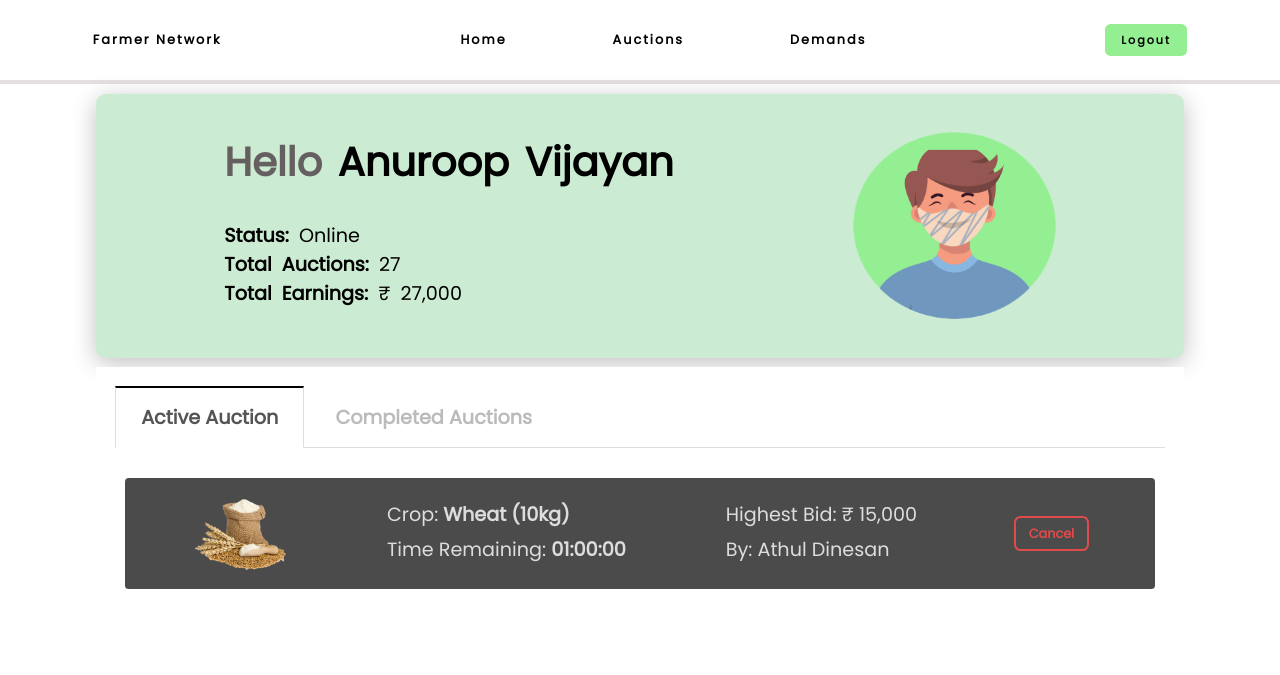
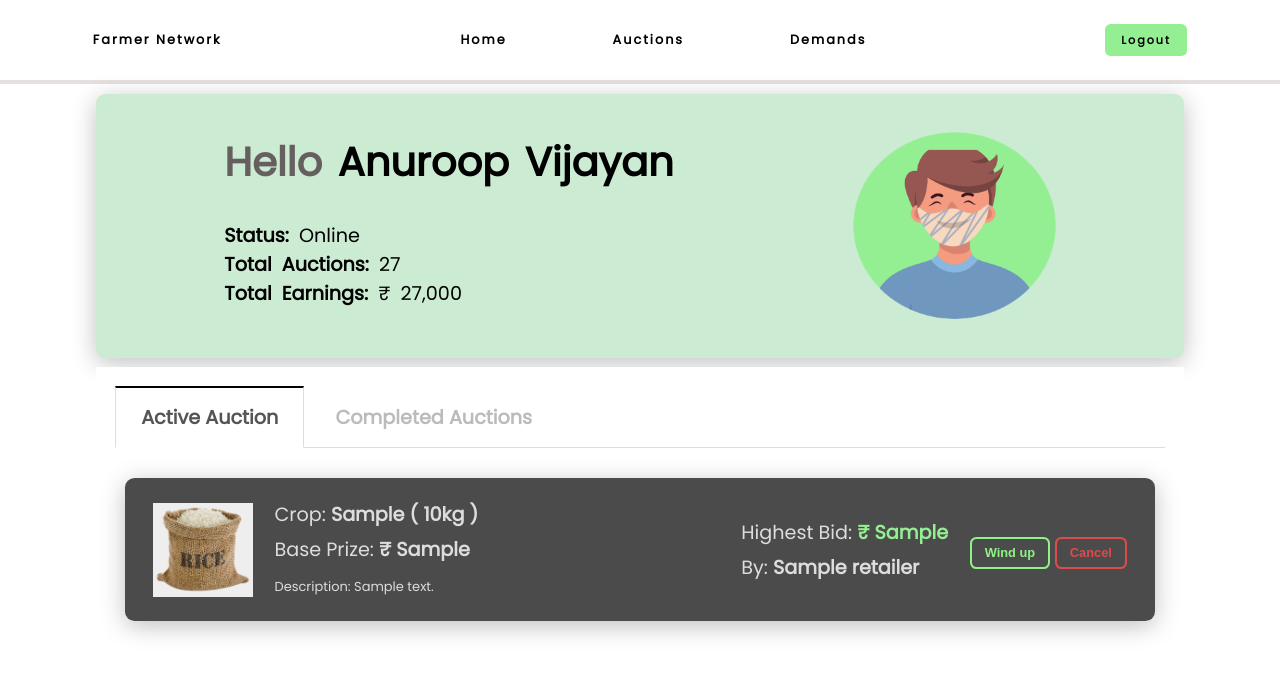
Before and after one commit to Anuro0p/FarmersAuctionNetwork, a PHP site: page /corona/FarmerHome.php in a window 1280 px wide. Shown: the top 675 px of the page. Run offline with PHP 8.4, Linux system fonts and the light colour scheme; the visitor is signed in with stand-in values (Sample User, id 1); tables that the repository leaves empty or names only in its code hold one stand-in row (values such as "Sample post").

Commit message:
FarmerHome: Tab Functionality

```diff
--- a/FarmerHome.php
+++ b/FarmerHome.php
@@ -5,7 +5,23 @@ $fid=$_SESSION['fid'];
 $sql="select * from farmer where fid=$fid";
 $farmer=mysqli_query($con,$sql);
 $data=mysqli_fetch_assoc($farmer);
+
+if(isset($_POST['accept'])){
+    $auid=$_POST['auid'];
+    echo $auid;
+    $query="UPDATE auction SET status=1 WHERE auid = $auid";
+    $result=mysqli_query($con,$query);
+     header("Location: FarmerHome.php");
+}
+elseif(isset($_POST['cancel'])){
+    $auid=$_POST['auid'];
+    $query="DELETE from auction  where auid = $auid";
+    $result=mysqli_query($con,$query);
+     header("Location: FarmerHome.php");
+}
+
 ?>
+
 <!DOCTYPE html>
 
 <html lang="en">
@@ -54,21 +70,112 @@ $data=mysqli_fetch_assoc($farmer);
         <label for="tab2">Completed Auctions</label>
 
         <section id="content1">
-            <div class="active-auct">
-                <img src="./assets/wheat.png" class="auct-img">
-                <ul class="auct-items">
-                    <li> Crop: <span style="font-weight: 600;">Wheat (10kg)</span></li>
-                    <li>Time Remaining: <span style="font-weight: 600;">01:00:00</span></li>
-                </ul>
-                <div class="bid-items">
-                    <li>Highest Bid: ₹ 15,000</li>
-                    <li>By: Athul Dinesan</li>
-                </div>
-                <div class="cancel-btn"><a href="#">Cancel</a></div>
+            <?php
+            $sql2="SELECT * FROM auction WHERE status=0 AND fid=$fid ORDER BY auid DESC";
+            $records=mysqli_query($con,$sql2);
+            while($data = mysqli_fetch_array($records))
+            {
+               $retailerId=$data['rid'];
+               $selectSql="SELECT rname FROM retailer WHERE rid=$retailerId";
+               $selectResult=mysqli_query($con,$selectSql);
+               $selectData=mysqli_fetch_assoc($selectResult);
+              $rname=$selectData['rname'];
+            ?>
+
+        <div class="active-auct">
+            <?php
+
+                if($data['crop']=="Wheat"){
+                echo"<img src='./assets/wheat.png' class='auct-img'>";
+                }
+                else if($data['crop']=="Coconut"){
+                echo"<img src='./assets/coconut.png' class='auct-img'>";
+                }
+                else{
+                echo"<img src='./assets/rice.png' class='auct-img'>";
+                }
+            ?>
+            <ul class="auct-items">
+                <li> Crop: <span style="font-weight: 600;"><?php echo $data['crop'] . " ( " . $data['quantity'] . "kg )"?></span></li>
+                <li> Base Prize:  <span style="font-weight: 600;">₹ <?php echo $data['baseprize']?></li>
+                <li> <span style="font-size: small;"><?php echo "Description: " . $data['description']?></span></li>
+            </ul>
+            <div class="bid-items">
+                <li>Highest Bid: <span style="color: #94ee92;font-weight: 600;">₹ <?php echo $data['currprize'] ?></span></li>
+                <?php
+                if($data['rid']==0){
+                echo "<li>By: <span style='font-weight: 600;'>No Bids</span></li>";
+                }
+                else
+                {
+
+                echo "<li>By: <span style='font-weight: 600;'>$rname</span></li>";
+                }
+                ?>
             </div>
+            <form method="post">
+            <input type="hidden" name="auid" value="<?php echo $data['auid']?>">
+            <button class="accept-btn" type="submit"  name="accept">Wind up</button>
+            <button class="cancel-btn"  type="submit" name="cancel"> Cancel</button>
+            </form>
+         </div>
+        <?php
+            }
+            ?>
         </section>
 
         <section id="content2">
+            <?php
+            $sql2="SELECT * FROM auction WHERE status=1 AND fid=$fid ORDER BY auid DESC";
+            $records=mysqli_query($con,$sql2);
+            while($data = mysqli_fetch_array($records))
+            {
+               $retailerId=$data['rid'];
+               $selectSql="SELECT rname,phone FROM retailer WHERE rid=$retailerId";
+               $selectResult=mysqli_query($con,$selectSql);
+               $selectData=mysqli_fetch_assoc($selectResult);
+              $rname=$selectData['rname'];
+			  $phone=$selectData['phone'];
+            ?>
+
+        <div class="active-auct">
+            <?php
+
+                if($data['crop']=="Wheat"){
+                echo"<img src='./assets/wheat.png' class='auct-img'>";
+                }
+                else if($data['crop']=="Coconut"){
+                echo"<img src='./assets/coconut.png' class='auct-img'>";
+                }
+                else{
+                echo"<img src='./assets/rice.png' class='auct-img'>";
+                }
+            ?>
+            <ul class="auct-items">
+                <li> Crop: <span style="font-weight: 600;"><?php echo $data['crop'] . " ( " . $data['quantity'] . "kg )"?></span></li>
+                <li> Base Prize:  <span style="font-weight: 600;">₹ <?php echo $data['baseprize']?></li>
+                <li> <span style="font-size: small;"><?php echo "Description: " . $data['description']?></span></li>
+            </ul>
+            <div class="bid-items">
+                <li>Highest Bid: <span style="color: #94ee92;font-weight: 600;">₹ <?php echo $data['currprize'] ?></span></li>
+                <?php
+                if($data['rid']==0){
+                echo "<li>By: <span style='font-weight: 600;'>No Bids</span></li>";
+                }
+                else
+                {
+
+                echo "<li>By: <span style='font-weight: 600;'>$rname</span></li>";
+                }
+				echo "<li>Phone: <span style='font-weight: 600;'>$phone</span></li>";
+                ?>
+            </div>
+              <button class="accept-btn" type="submit" >Completed</button>
+         </div>
+        <?php
+            }
+            ?>
+
 
         </section>
 
--- a/assets/farmer.css
+++ b/assets/farmer.css
@@ -8,7 +8,6 @@
 body {
   font-family: "Poppins", sans-serif;
   font-size: 1.2rem;
-    overflow: hidden;
 }
 
 .navig-bar {
@@ -121,15 +120,15 @@ label:hover {
   cursor: pointer;
 }
 
-input:checked+label {
+input:checked + label {
   color: #555;
   border: 1px solid #ddd;
   border-top: 2px solid black;
   border-bottom: 1px solid #fff;
 }
 
-#tab1:checked~#content1,
-#tab2:checked~#content2 {
+#tab1:checked ~ #content1,
+#tab2:checked ~ #content2 {
   display: block;
 }
 
@@ -151,12 +150,14 @@ input:checked+label {
 
 .active-auct {
   padding: 1em;
-    background-color: #4B4B4B;
-    border-radius: .2em;
-    margin: .5em;
+  background-color: #4b4b4b;
+  border-radius: 0.5em;
+  margin: 0.5em;
   display: flex;
   justify-content: space-around;
+  align-items: center;
   color: #ddd;
+  box-shadow: 0 5px 25px 0 rgba(0, 0, 0, 0.25);
 }
 
 .auct-img {
@@ -166,32 +167,48 @@ input:checked+label {
 
 .auct-items li {
   padding: 3px;
+  height: auto;
+  width: 35vw;
 }
 
 .bid-items li {
   padding: 3px;
 }
 
-.cancel-btn a {
-    color: #DF4A4A;
-    display: block;
-    padding: .5em 1em;
-}
-
 .cancel-btn {
-    border: 2px solid #DF4A4A;
-    background-color: #4B4B4B;
-    font-size: .8rem;
+  border: 2px solid #df4a4a;
+  background-color: #4b4b4b;
+  font-size: 0.8rem;
   font-weight: 600;
   margin-bottom: 1.5em;
-    margin-top: 1.5em;
-    border-radius: .5em;
+  margin-top: 2em;
+  color: #df4a4a;
+  padding: 0.5em 1em;
+  border-radius: 0.5em;
 }
 
 .cancel-btn:hover {
-    background-color: #DF4A4A;
+  background-color: #df4a4a;
+    color: #ddd;
 }
 
-.cancel-btn a:hover {
-    color: #ddd;
+.accept-btn a {
+  display: block;
 }
+
+.accept-btn {
+  border: 2px solid #8ff384;
+  background-color: #4b4b4b;
+  font-size: 0.8rem;
+  font-weight: 600;
+  color: #8ff384;
+  margin-bottom: 1.5em;
+  margin-top: 2em;
+  padding: 0.5em 1em;
+  border-radius: 0.5em;
+}
+
+.accept-btn:hover {
+  background-color: #8ff38d;
+  color:black;
+}
```
Lines whose indentation alone changed are shown as unchanged.
